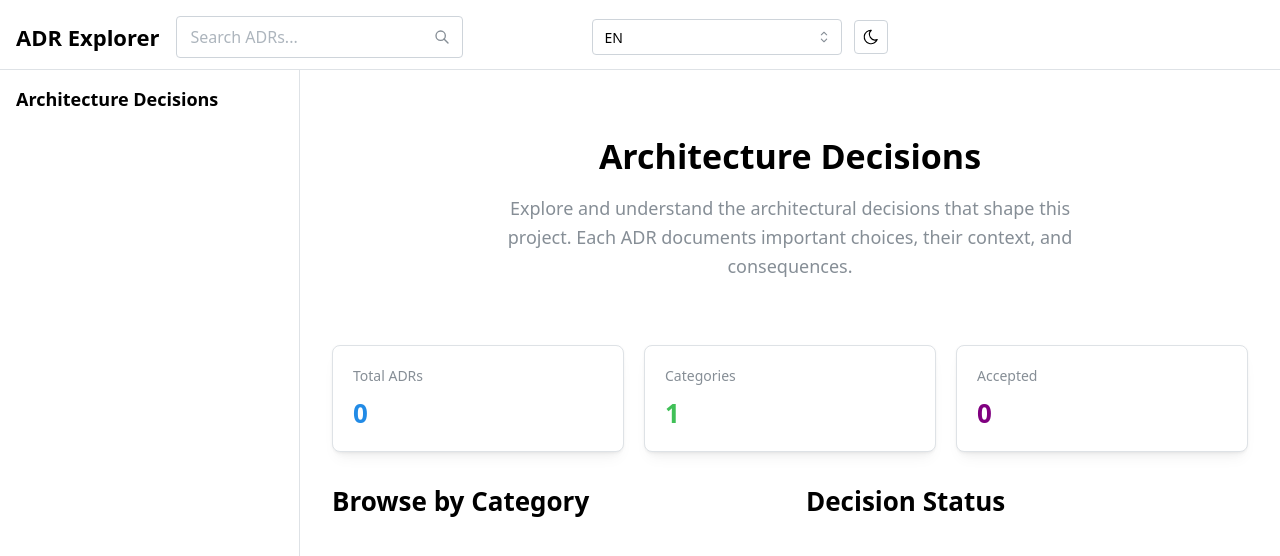
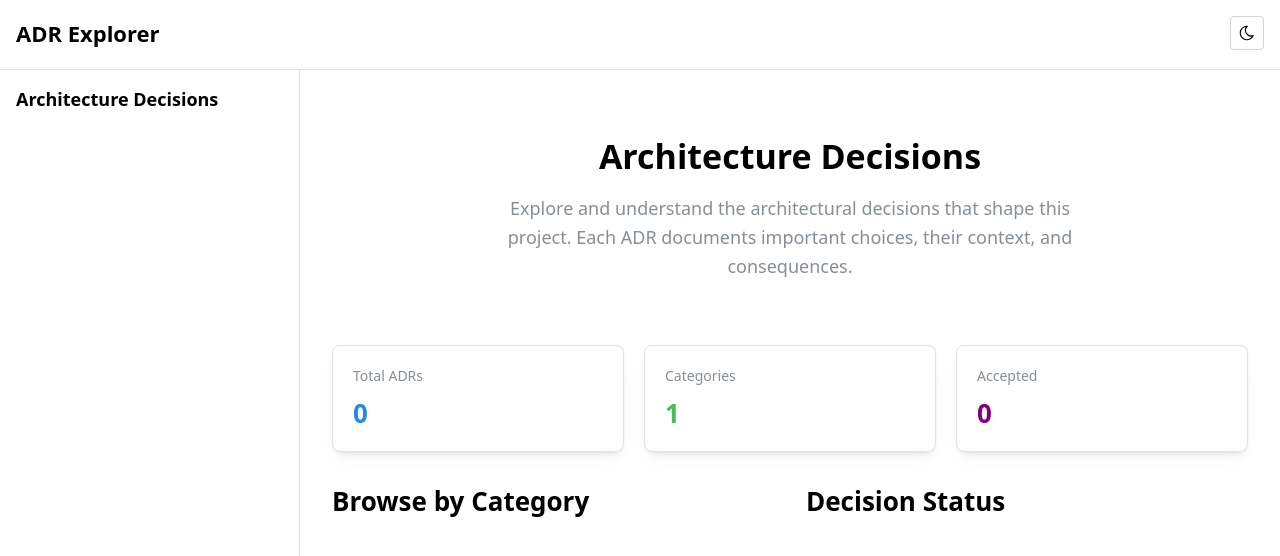
Before and after one commit to lugen4ro/adr-explorer, a Next.js app: page / in a window 1280 px wide. Shown: the top 556 px of the page. Built offline with nearby package versions, Linux system fonts and the light colour scheme.

Commit message:
feat: ✨ cleanup navbar

```diff
--- a/src/components/composites/shared/AppHeader.tsx
+++ b/src/components/composites/shared/AppHeader.tsx
@@ -5,25 +5,10 @@ import { IconMoon, IconSun } from "@tabler/icons-react";
 import Link from "next/link";
 import { useEffect, useState } from "react";
 import { ActionButton } from "../../atoms";
-import { LanguageSelector, SearchBox } from "../../molecules";
 
-export interface AppHeaderProps {
-  searchQuery: string;
-  onSearchChange: (query: string) => void;
-  onSearch?: () => void;
-  language: string;
-  onLanguageChange: (language: string) => void;
-  availableLanguages: string[];
-}
+export interface AppHeaderProps {}
 
-export function AppHeader({
-  searchQuery,
-  onSearchChange,
-  onSearch,
-  language,
-  onLanguageChange,
-  availableLanguages,
-}: AppHeaderProps) {
+export function AppHeader({}: AppHeaderProps) {
   const { colorScheme, toggleColorScheme } = useMantineColorScheme();
   const [mounted, setMounted] = useState(false);
 
@@ -32,28 +17,13 @@ export function AppHeader({
   }, []);
 
   return (
-    <Group justify="apart" p="md">
+    <Group justify="space-between" p="md">
       <Link href="/" style={{ textDecoration: "none", color: "inherit" }}>
         <Title order={1} size="h3">
           ADR Explorer
         </Title>
       </Link>
 
-      <Group style={{ flex: 1, maxWidth: 400 }}>
-        <SearchBox
-          value={searchQuery}
-          onChange={onSearchChange}
-          onSubmit={onSearch}
-          placeholder="Search ADRs..."
-        />
-      </Group>
-
-      <Group gap="sm">
-        <LanguageSelector
-          value={language}
-          onChange={onLanguageChange}
-          languages={availableLanguages}
-        />
       <ActionButton
         onClick={() => toggleColorScheme()}
         aria-label="Toggle color scheme"
@@ -70,6 +40,5 @@ export function AppHeader({
         )}
       </ActionButton>
     </Group>
-    </Group>
   );
 }
--- a/src/components/composites/shared/AppNavigation.tsx
+++ b/src/components/composites/shared/AppNavigation.tsx
@@ -1,8 +1,6 @@
 "use client";
 
 import { AppShell } from "@mantine/core";
-import React from "react";
-import { useI18n } from "@/hooks/useI18n";
 import type { ADRDirectory } from "@/types/adr";
 import { AppHeader } from "./AppHeader";
 
@@ -11,24 +9,10 @@ interface AppNavigationProps {
   onSearch?: (query: string) => void;
 }
 
-export function AppNavigation({ onSearch }: AppNavigationProps) {
-  const [searchQuery, setSearchQuery] = React.useState("");
-  const { language, changeLanguage, availableLanguages } = useI18n();
-
-  const handleSearch = () => {
-    onSearch?.(searchQuery);
-  };
-
+export function AppNavigation({}: AppNavigationProps) {
   return (
     <AppShell.Header>
-      <AppHeader
-        searchQuery={searchQuery}
-        onSearchChange={setSearchQuery}
-        onSearch={handleSearch}
-        language={language}
-        onLanguageChange={changeLanguage}
-        availableLanguages={availableLanguages}
-      />
+      <AppHeader />
     </AppShell.Header>
   );
 }
```
Lines whose indentation alone changed are shown as unchanged.
